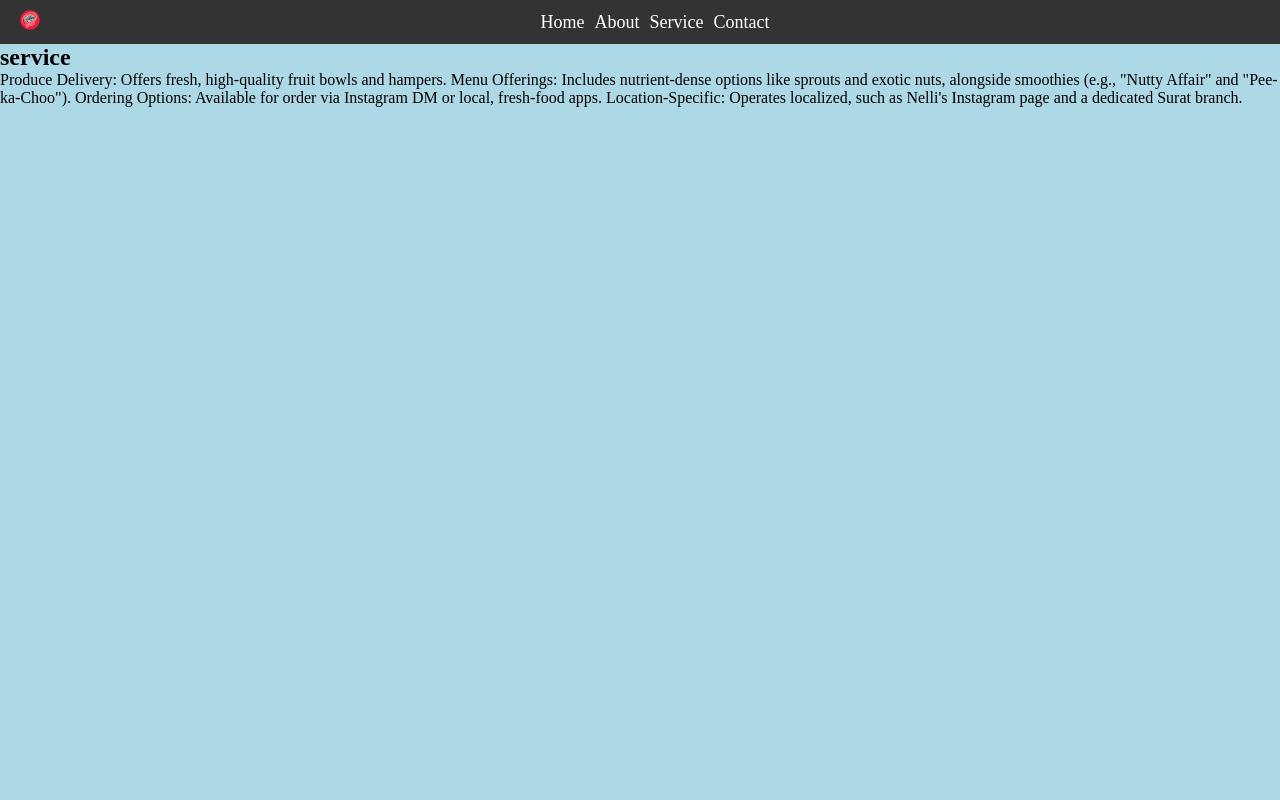
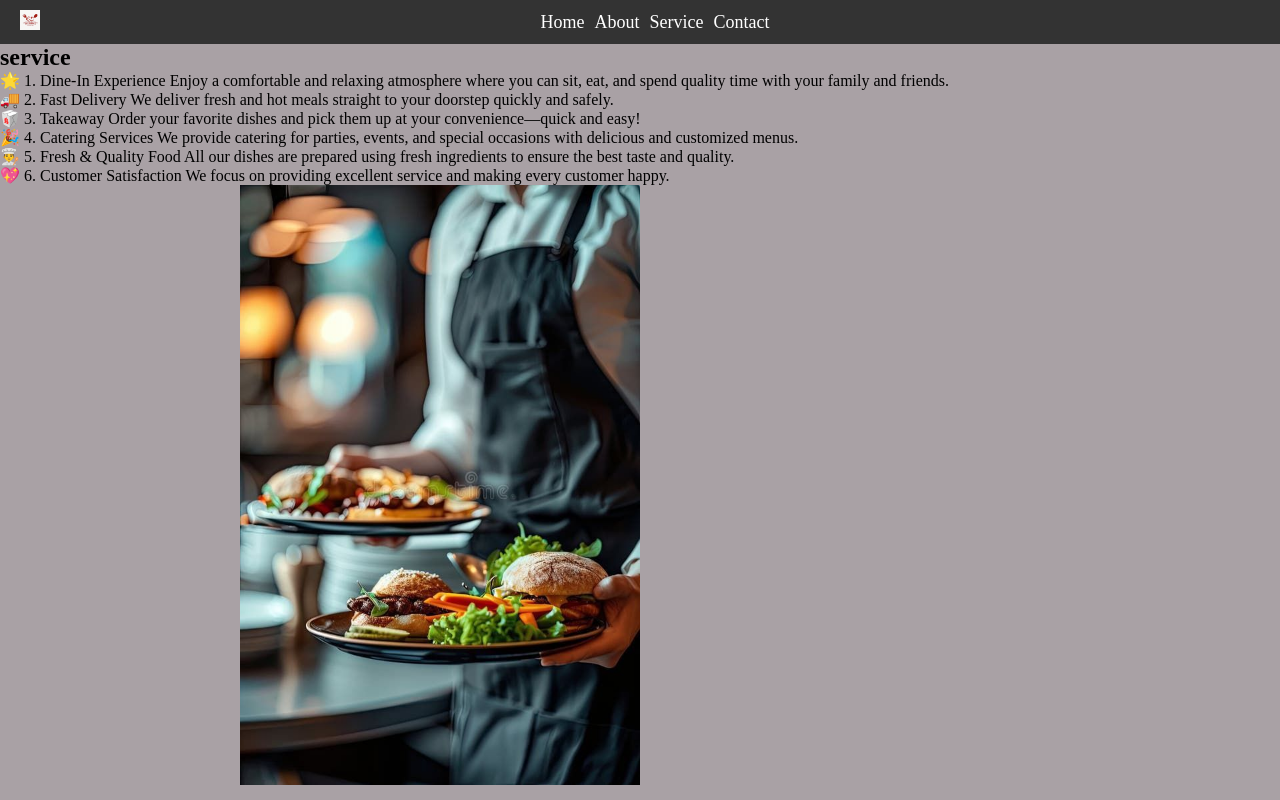
Before and after one commit to suganthiprasad99-creator/suganthi-jaga, a plain HTML site: page service.html in a window 1280 px wide. Drawn offline with Linux system fonts and the light colour scheme.

Commit message:
resturant commit

```diff
--- a/service.html
+++ b/service.html
@@ -2,6 +2,7 @@
 <html lang="en">
 
 <head>
+
     <meta charset="UTF-8">
     <meta name="viewport" content="width=device-width, initial-scale=1.0">
     <title>Navbar Example</title>
@@ -13,7 +14,7 @@
     <nav class="navbar">
         <!-- Logo -->
         <div class="logo">
-            <img src="stab.png" alt="Logo">
+            <img src="rest logo.png" alt="Logo">
         </div>
 
         <!-- Menu -->
@@ -26,15 +27,31 @@
     </nav>
     <section>
         <h1>service</h1>
-        <p> Produce Delivery: Offers fresh, high-quality fruit bowls and hampers.
+        <ol>
+            <li> 🌟 1. Dine-In Experience
 
-            Menu Offerings: Includes nutrient-dense options like sprouts and exotic nuts, alongside smoothies (e.g.,
+                Enjoy a comfortable and relaxing atmosphere where you can sit, eat, and spend quality time with your
+                family and friends.</li>
+            <li>🚚 2. Fast Delivery
 
-            "Nutty Affair" and "Pee-ka-Choo").
+                We deliver fresh and hot meals straight to your doorstep quickly and safely.</li>
 
-            Ordering Options: Available for order via Instagram DM or local, fresh-food apps.
+            <li>🥡 3. Takeaway
 
-            Location-Specific: Operates localized, such as Nelli's Instagram page and a dedicated Surat branch.</p>
+                Order your favorite dishes and pick them up at your convenience—quick and easy!</li>
+
+            <li>🎉 4. Catering Services
+
+                We provide catering for parties, events, and special occasions with delicious and customized menus.</li>
+
+            <li>👨‍🍳 5. Fresh & Quality Food
+
+                All our dishes are prepared using fresh ingredients to ensure the best taste and quality.</li>
+
+            <li>💖 6. Customer Satisfaction
+
+                We focus on providing excellent service and making every customer happy.</li>
+        </ol>
     </section>
 </body>
 
@@ -47,6 +64,10 @@
     <meta name="viewport" content="width=device-width, initial-scale=1.0">
     <title>Left Content Right Image</title>
     <link rel="stylesheet" href="style.css">
+    <!-- Right Image -->
+    <div class="right">
+        <img src="50.jpg" alt="Sample Image">
+    </div>
 </head>
 
 <body>
--- a/style.css
+++ b/style.css
@@ -346,3 +346,24 @@
     width: 300px;
     max-width: 100%;
 }
+
+body {
+    background-color: #a9a1a5fe;
+    /* blue */
+}
+
+@media (max-width: 768px) {
+    body {
+        background-color: lightblue;
+    }
+}
+
+@media (max-width: 768px) {
+    h1 {
+        font-size: 24px;
+    }
+
+    p {
+        font-size: 14px;
+    }
+}
```
Also changed, not shown: about.html (+13 -10 lines), intex.html (+8 -5 lines), 27d7d2276fd0863faae93555a2e4f590.jpg (added), 50.jpg (added), about image.jpeg (added), berry.webp (deleted), download.jpeg (deleted), rest logo.png (added), stab.png (deleted), 3 other files.
